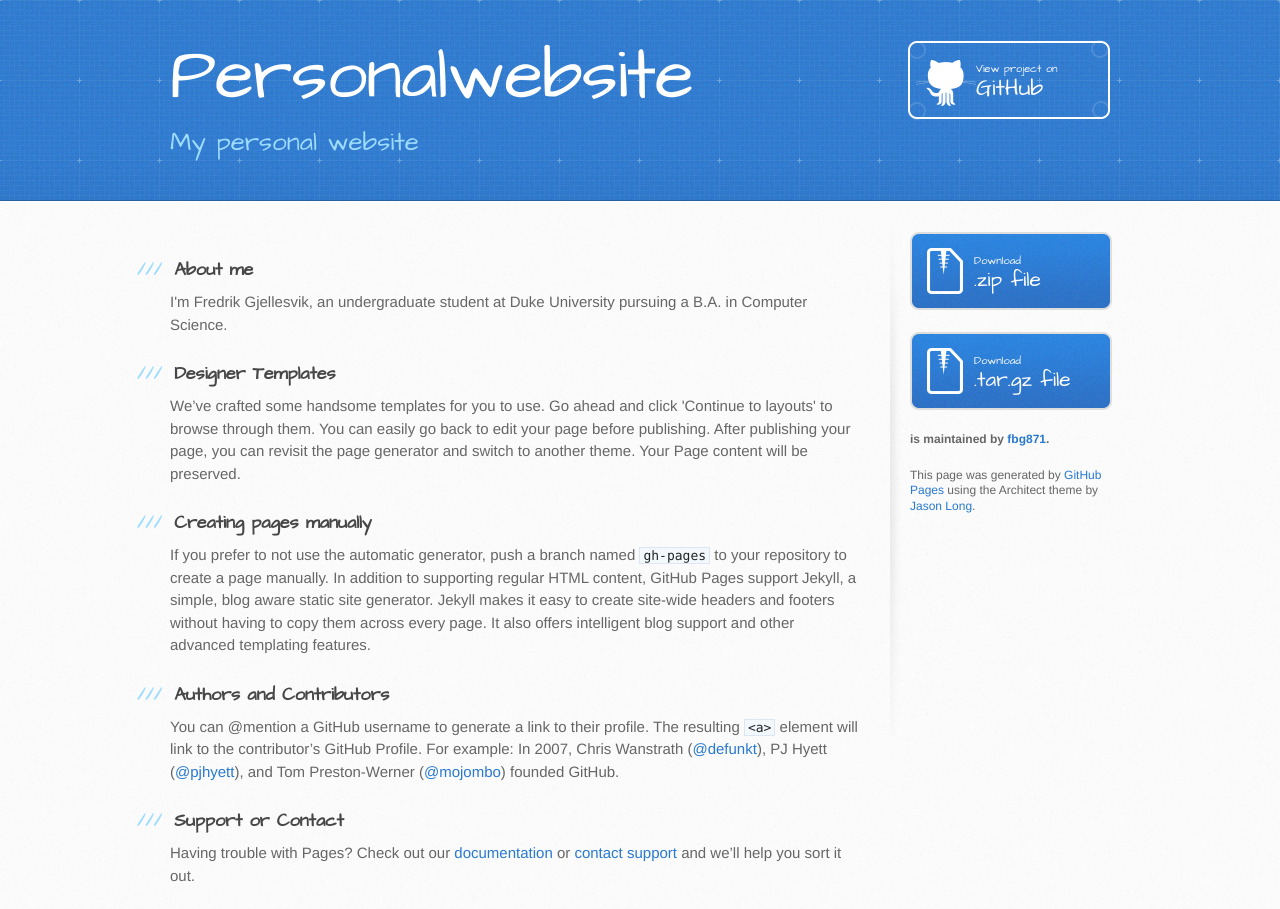
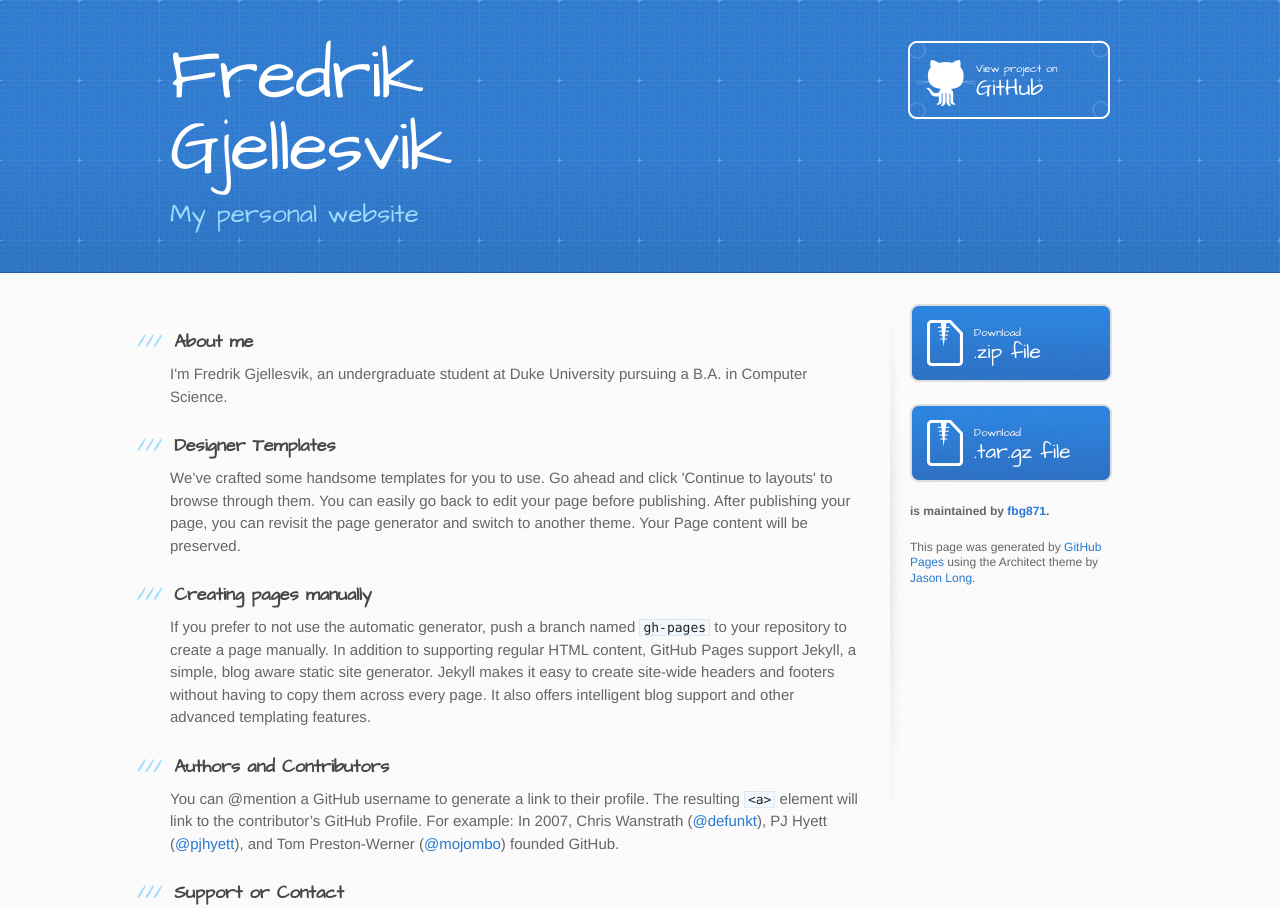
Before and after one commit to fbg871/PersonalWebsite, a plain HTML site: page index.html in a window 1280 px wide. Shown: the top 909 px of the page. Drawn offline with Linux system fonts and the light colour scheme.

Commit message:
Update index.html

```diff
--- a/index.html
+++ b/index.html
@@ -13,13 +13,13 @@
     <script src="//html5shiv.googlecode.com/svn/trunk/html5.js"></script>
     <![endif]-->
 
-    <title>Personalwebsite by fbg871</title>
+    <title>Fredrik Gjellesvik</title>
   </head>
 
   <body>
     <header>
       <div class="inner">
-        <h1>Personalwebsite</h1>
+        <h1>Fredrik Gjellesvik</h1>
         <h2>My personal website</h2>
         <a href="https://github.com/fbg871/PersonalWebsite" class="button"><small>View project on</small> GitHub</a>
       </div>
```
